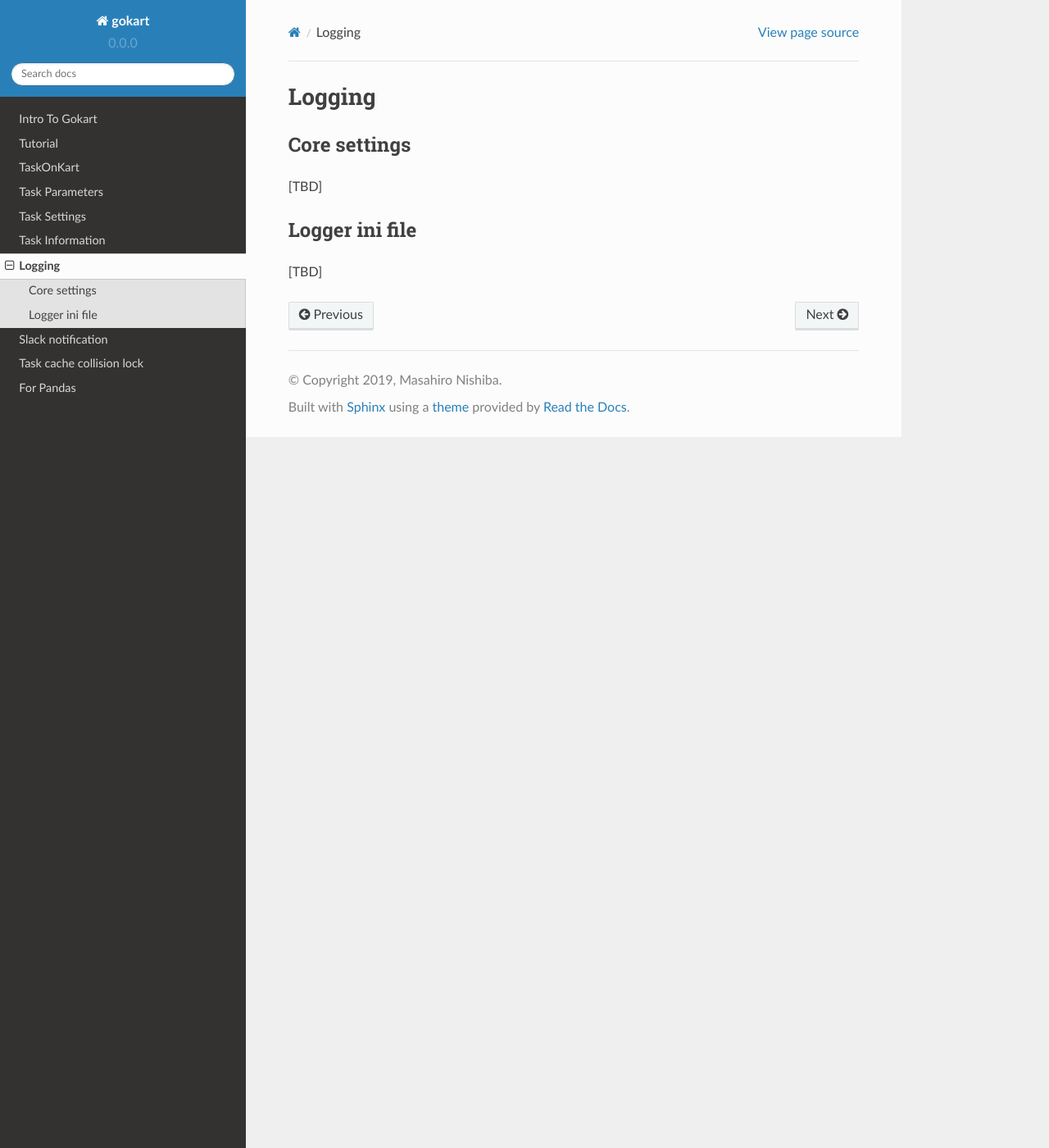
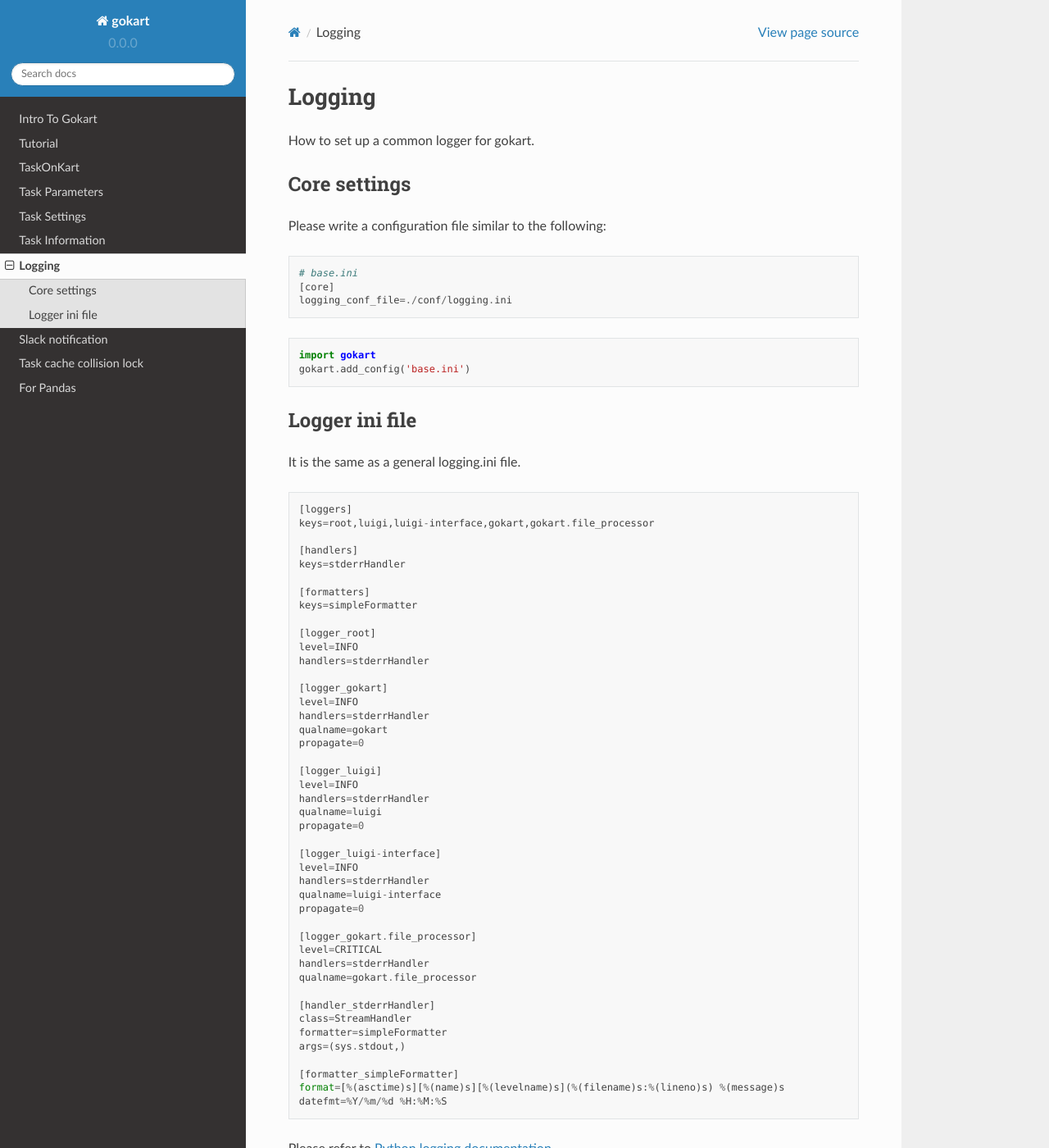
Before and after one commit to m3dev/gokart, a Sphinx documentation site: the page built from docs/logging.rst, in a window 1280 px wide and 1400 px high. Shown: the whole window at 82% size. Built offline with Sphinx 7.4.7 and the Read the Docs theme 2.0.0, drawn with Linux system fonts in a browser that asks for light colours; pages that are not in the unit, such as notebooks, are missing from menus; the version number is read from the project's files by our own code; some of the changed text lies outside the part shown.

Commit message:
update logging

```diff
--- a/docs/logging.rst
+++ b/docs/logging.rst
@@ -1,12 +1,76 @@
 Logging
 =======
+
+How to set up a common logger for gokart.
 
 
 Core settings
 -------------
-[TBD]
+
+Please write a configuration file similar to the following:
+
+::
+
+    # base.ini
+    [core]
+    logging_conf_file=./conf/logging.ini
+
+.. code:: python
+
+    import gokart
+    gokart.add_config('base.ini')
 
 
 Logger ini file
 ---------------
-[TBD]
+
+It is the same as a general logging.ini file.
+
+::
+
+    [loggers]
+    keys=root,luigi,luigi-interface,gokart,gokart.file_processor
+
+    [handlers]
+    keys=stderrHandler
+
+    [formatters]
+    keys=simpleFormatter
+
+    [logger_root]
+    level=INFO
+    handlers=stderrHandler
+
+    [logger_gokart]
+    level=INFO
+    handlers=stderrHandler
+    qualname=gokart
+    propagate=0
+
+    [logger_luigi]
+    level=INFO
+    handlers=stderrHandler
+    qualname=luigi
+    propagate=0
+
+    [logger_luigi-interface]
+    level=INFO
+    handlers=stderrHandler
+    qualname=luigi-interface
+    propagate=0
+
+    [logger_gokart.file_processor]
+    level=CRITICAL
+    handlers=stderrHandler
+    qualname=gokart.file_processor
+
+    [handler_stderrHandler]
+    class=StreamHandler
+    formatter=simpleFormatter
+    args=(sys.stdout,)
+
+    [formatter_simpleFormatter]
+    format=[%(asctime)s][%(name)s][%(levelname)s](%(filename)s:%(lineno)s) %(message)s
+    datefmt=%Y/%m/%d %H:%M:%S
+
+Please refer to `Python logging documentation <https://docs.python.org/3/library/logging.config.html>`_
```
